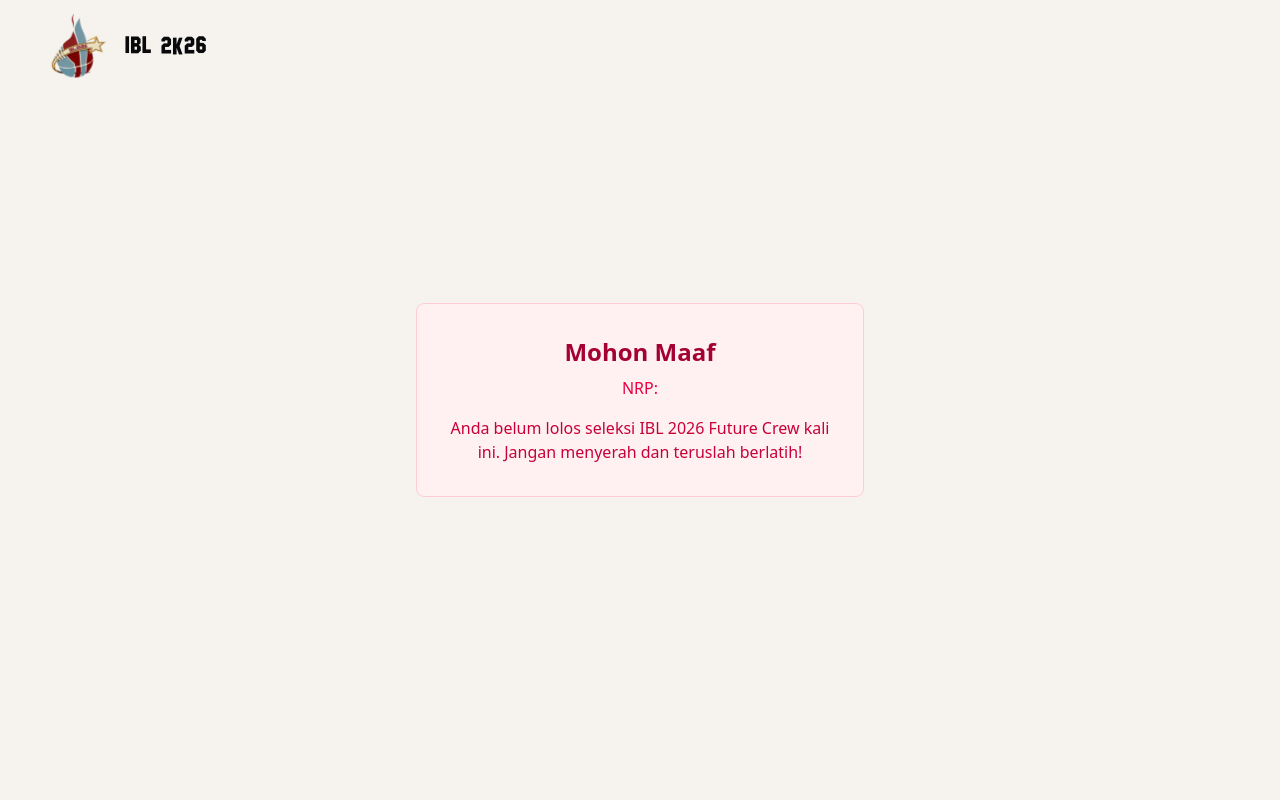
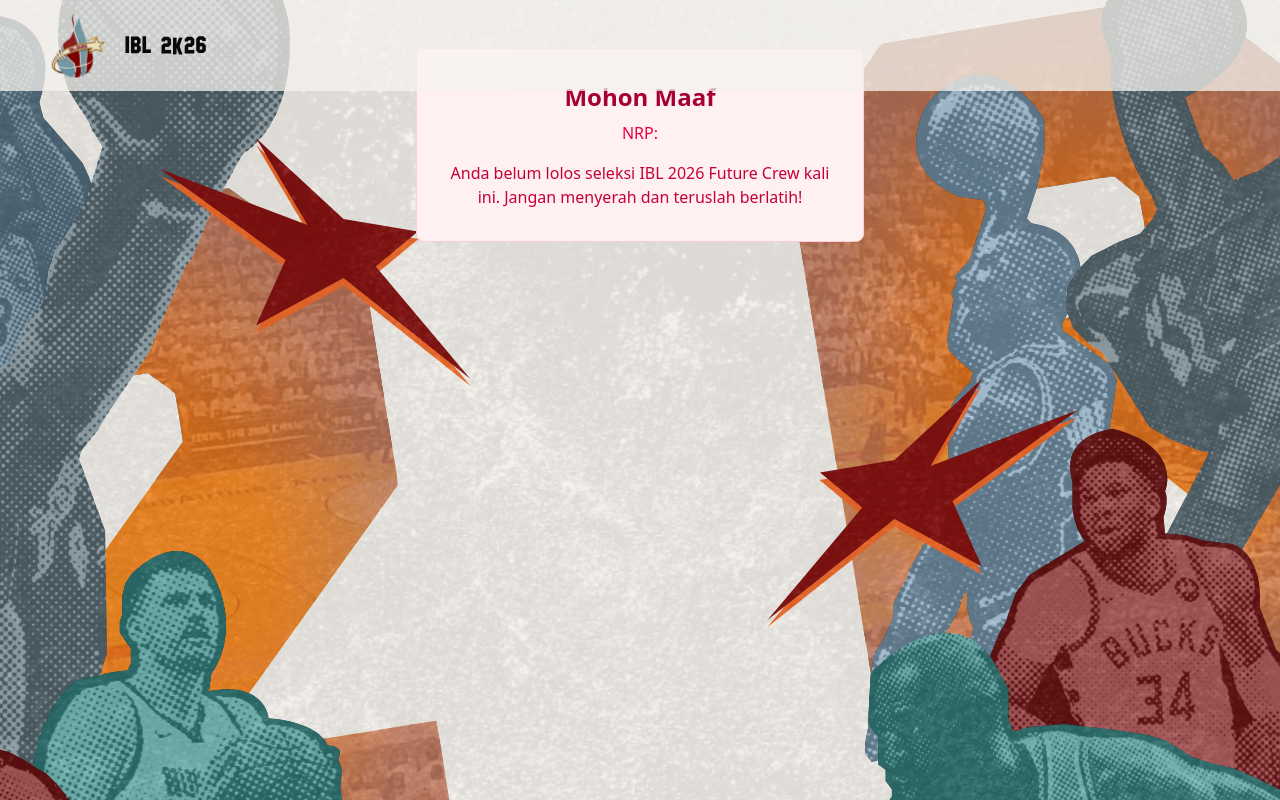
Before and after one commit to EvanCN10/IBL, a Next.js app in the folder frontend/: page /announcement/result in a window 1280 px wide. Built offline with nearby package versions, Linux system fonts and the light colour scheme.

Commit message:
style: background in result's page

```diff
--- a/frontend/app/announcement/result/page.tsx
+++ b/frontend/app/announcement/result/page.tsx
@@ -4,6 +4,11 @@
 import { useSearchParams } from "next/navigation";
 import LolosSection from "@/components/sections/Announcement/result/LolosSection";
 import TidakLolosSection from "@/components/sections/Announcement/result/TidakLolosSection";
+import Texture from "@/public/images/announcement/Texture.svg";
+import Image from "next/image";
+import TwoSixSection from "@/components/sections/Announcement/TwoSixSection";
+import PageScaleWrapper from "@/components/sections/Announcement/PageScaleWrapper";
+import PlayersAnimationWrapper from "@/components/sections/Announcement/PlayersAnimationWrapper";
 
 function ResultContent() {
   const searchParams = useSearchParams();
@@ -19,10 +24,48 @@
 
 export default function ResultPage() {
   return (
-    <div className="min-h-screen bg-bone flex flex-col items-center justify-center p-4">
-      <Suspense fallback={<div className="font-drowner text-2xl text-muted-foreground animate-pulse">Loading Result...</div>}>
-        <ResultContent />
-      </Suspense>
+    <div className="h-dvh bg-bone relative w-full overflow-hidden">
+      {/* Hide vertical scrollbar on screens >= 1440px */}
+      <style
+        dangerouslySetInnerHTML={{
+          __html: `
+            @media (min-width: 1440px) {
+              html, body {
+                overflow-y: hidden !important;
+                height: 100% !important;
+              }
+            }
+          `,
+        }}
+      />
+      {/* === LAYER 1: Players & TwoSix (z-5 di root saat large screen) === */}
+      <PageScaleWrapper zIndex={5}>
+        <div className="relative min-h-full flex flex-col items-center w-full">
+          {/* TwoSix — DOM pertama di dalam wrapper = z paling bawah di atas texture */}
+          <TwoSixSection />
+          {/* Client animation wrapper for players SVGs */}
+          <PlayersAnimationWrapper />
+        </div>
+      </PageScaleWrapper>
+
+      {/* === LAYER 2: Texture (z-20 di root, absolute — tidak ikut scroll) === */}
+      <div className="absolute inset-0 z-[20] pointer-events-none">
+        <Image
+          src={Texture}
+          alt="Background texture"
+          fill
+          className="object-cover"
+        />
+      </div>
+
+      {/* === LAYER 3: Result Content (z-30 di root saat large screen) === */}
+      <PageScaleWrapper zIndex={30}>
+        <div className="relative min-h-full flex flex-col items-center w-full justify-center">
+          <Suspense fallback={<div className="font-drowner text-2xl text-muted-foreground animate-pulse">Loading Result...</div>}>
+            <ResultContent />
+          </Suspense>
+        </div>
+      </PageScaleWrapper>
     </div>
   );
 }
```
